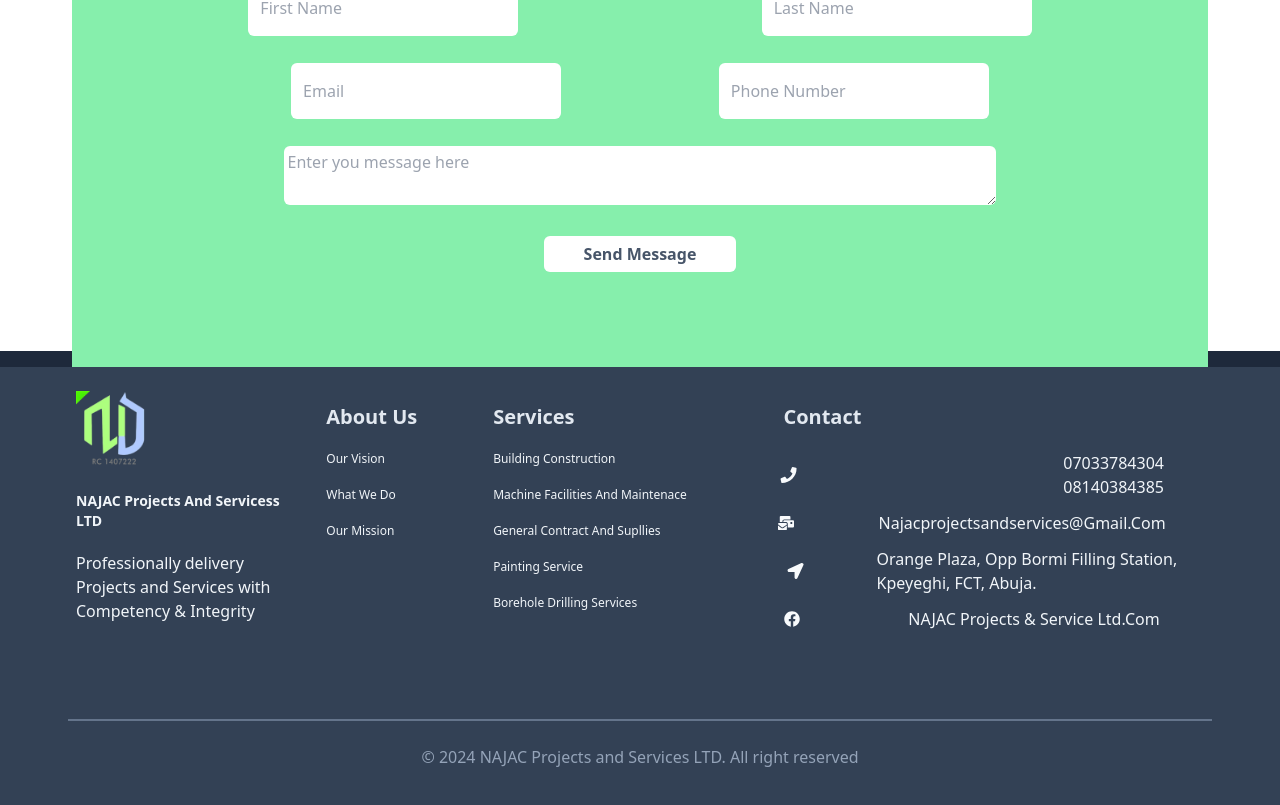
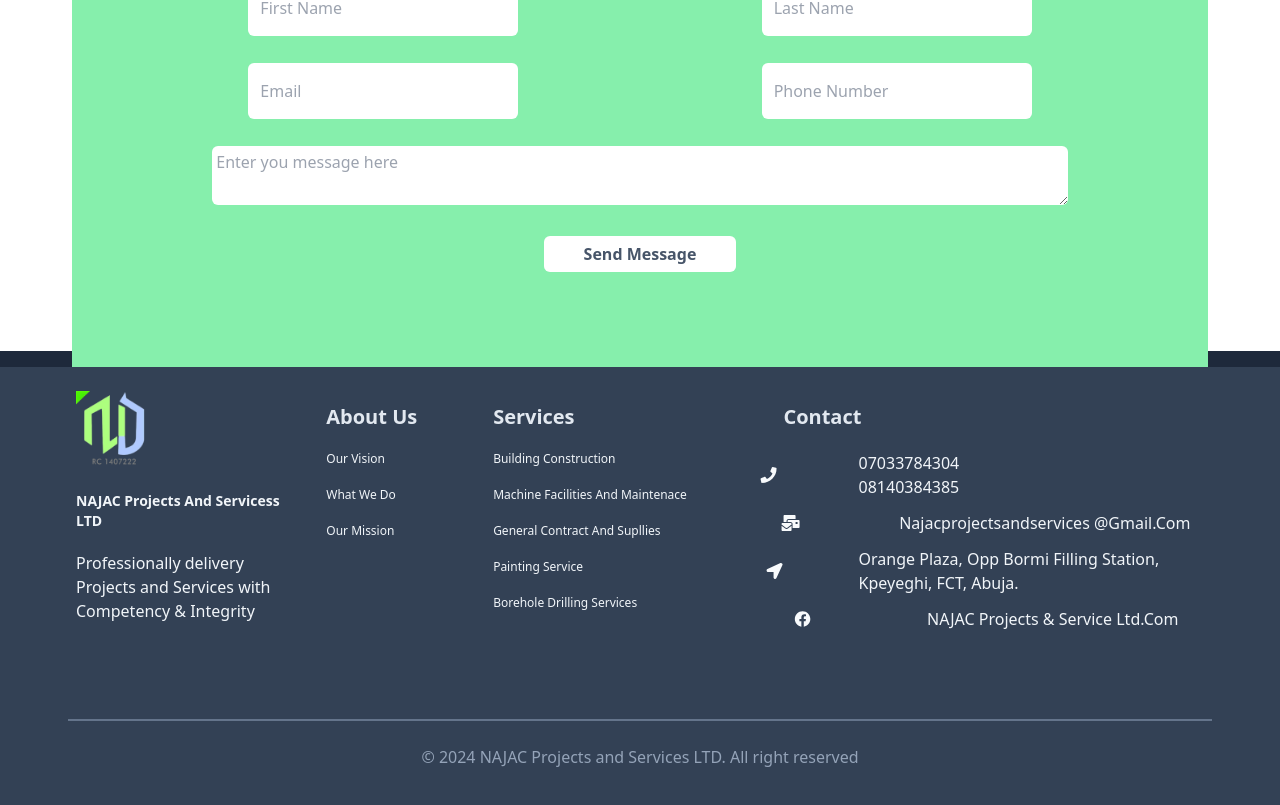
Before and after one commit to Olajcodes/Unclebigbay_Hackathon, a React (Vite) app in the folder hackathon/: page /contact-us in a window 1280 px wide. Shown: the part 749-1554 px from the top of the page. Built offline with nearby package versions, Linux system fonts and the light colour scheme.

Commit message:
footer again and contact form

```diff
--- a/hackathon/src/component/Footer.jsx
+++ b/hackathon/src/component/Footer.jsx
@@ -57,25 +57,25 @@ const Footer = () => {
 
              </div>
              <div className="w-auto  md:w-2/4 md:h-80 h-auto m-1 ">
-              <h3 className='text-slate-200 font-bold text-left ml-12 text-xl m-1 p-1 my-3 capitalize'> contact </h3>
+              <h3 className='text-slate-200 font-bold text-left md:ml-12 text-xl m-1 p-1 my-3 capitalize'> contact </h3>
 
               <div className="flex m-1 p-1 items-center  gap-3 justify-between w-auto h-auto ">
-               <FaPhone className='text-slate-50 -m-2 w-1/4 block'/>
-                <div className='mr-9 3/4'>
+               <FaPhone className='text-slate-50 -m-7 w-1/4 block'/>
+                <div className='mr-9 md:-mr-1 w-3/4'>
                   <a className='block text-slate-100 capitalize hover:text-slate-500' href="tel:+2347033784304">07033784304</a>
                   <a className='block text-slate-100 capitalize hover:text-slate-500'  href="tel:+2348140384385">08140384385</a>
                 </div>
               </div>
               <div className="flex   m-1 p-1 items-center  gap-3 justify-around w-auto h-auto ">
-                <FaMailBulk className='text-slate-50 m-1  block'/>
-                <a className='block  text-slate-100 capitalize text-right hover:text-slate-500 md:3/4'  href="mailto:najacprojectsandservices@gmail.com">najacprojectsandservices@gmail.com</a>
+                <FaMailBulk className='text-slate-50 m-1 md:w-1/4 md:-ml-4 md:mr-5  block'/>
+                <a className='block  text-slate-100 capitalize hover:text-slate-500 md:3/4'  href="mailto:najacprojectsandservices@gmail.com">najacprojectsandservices @gmail.com</a>
               </div>
               <div className="flex m-1 p-1 items-center  gap-3 justify-around w-auto h-auto ">
-                <FaLocationArrow className='text-slate-50 m-1  block  w-1/4'/>
+                <FaLocationArrow className='text-slate-50 m-1 md:w-1/4 block md:-ml-5'/>
                 <p className='block  mr-2 text-slate-100 capitalize md:w-3/4  hover:text-slate-500 ml-3' >Orange Plaza, opp Bormi Filling Station, Kpeyeghi, FCT, Abuja.</p>
               </div>
               <div className="flex m-1 p-1 items-center  gap-3 justify-around w-auto h-auto ">
-                <FaFacebook className='text-slate-50 m-1   block  md:3/4'/>
+                <FaFacebook className='text-slate-50 md:w-1/4 md:-ml-4  block '/>
                 <p className='block  text-slate-100 capitalize hover:text-slate-500 ml-3' >NAJAC projects & Service Ltd.com</p>
               </div>
 
--- a/hackathon/src/pages/ContactPage.jsx
+++ b/hackathon/src/pages/ContactPage.jsx
@@ -90,7 +90,7 @@ const ContactPage = ({ addSubmitForm }) => {
 
                     </div>
                 </div>
-                <div className="h-1/4  w-5/6 m-1 md:flex items-center justify-center">
+                <div className="h-1/4  w-full m-1 md:flex items-center justify-center">
                     <div className=" h-9 w-5/6 md:w-[270px] m-2 md:h-3/4 mx-auto">
                     <label htmlFor="" className="capitalize absolute -left-[100000px]"> email</label>
                       <input
@@ -118,7 +118,7 @@ const ContactPage = ({ addSubmitForm }) => {
                     </div>
                 </div>
 
-                <div className="h-1/4  w-5/6 m-1 md:flex items-center justify-center">
+                <div className="h-1/4  w-full m-1 md:flex items-center justify-center">
                     <div className=" h-3/4 w-5/6 md:w-3/3   m-2 md:h-3/4 mx-auto">
                     <textarea name="text area"
                     required
```
